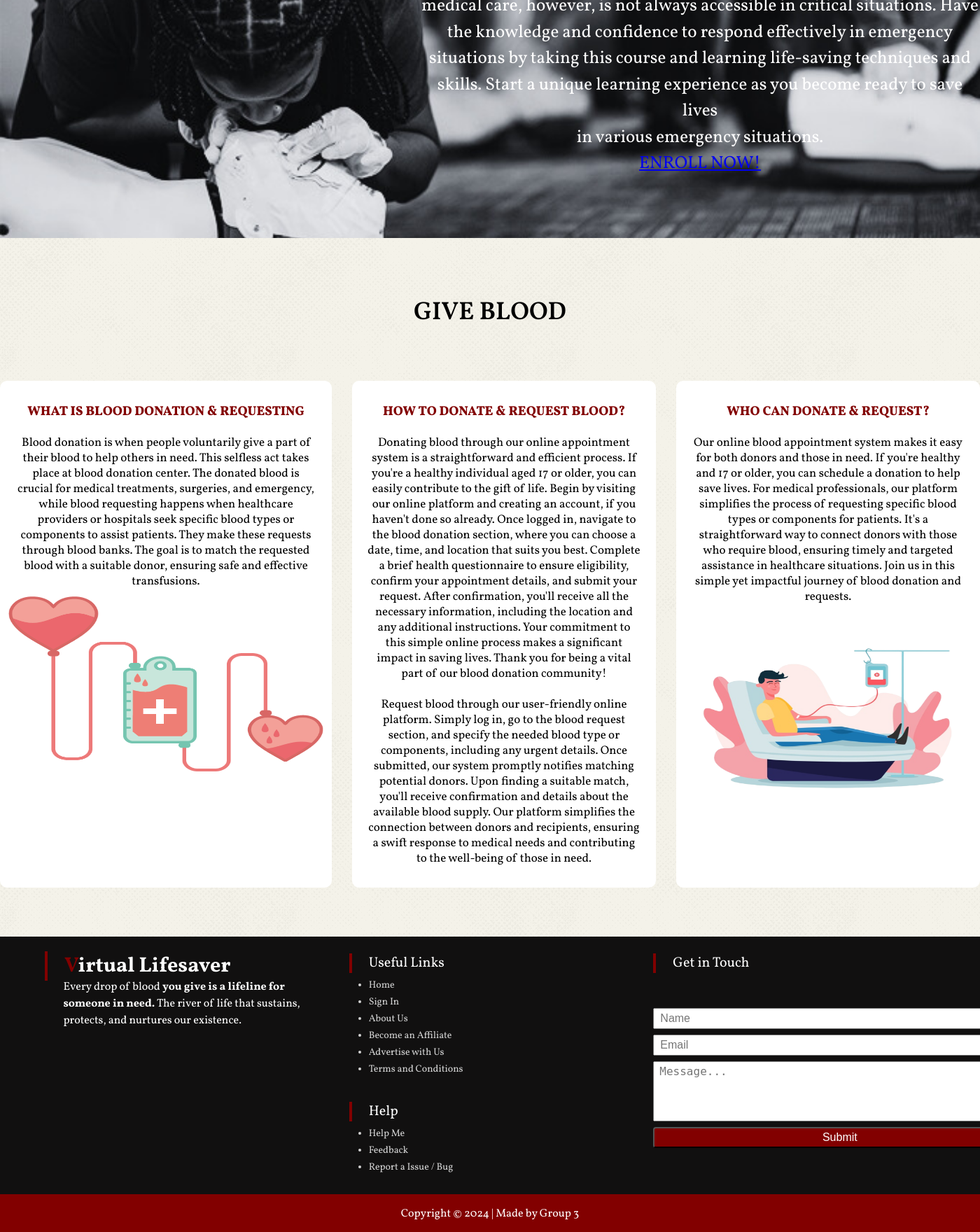
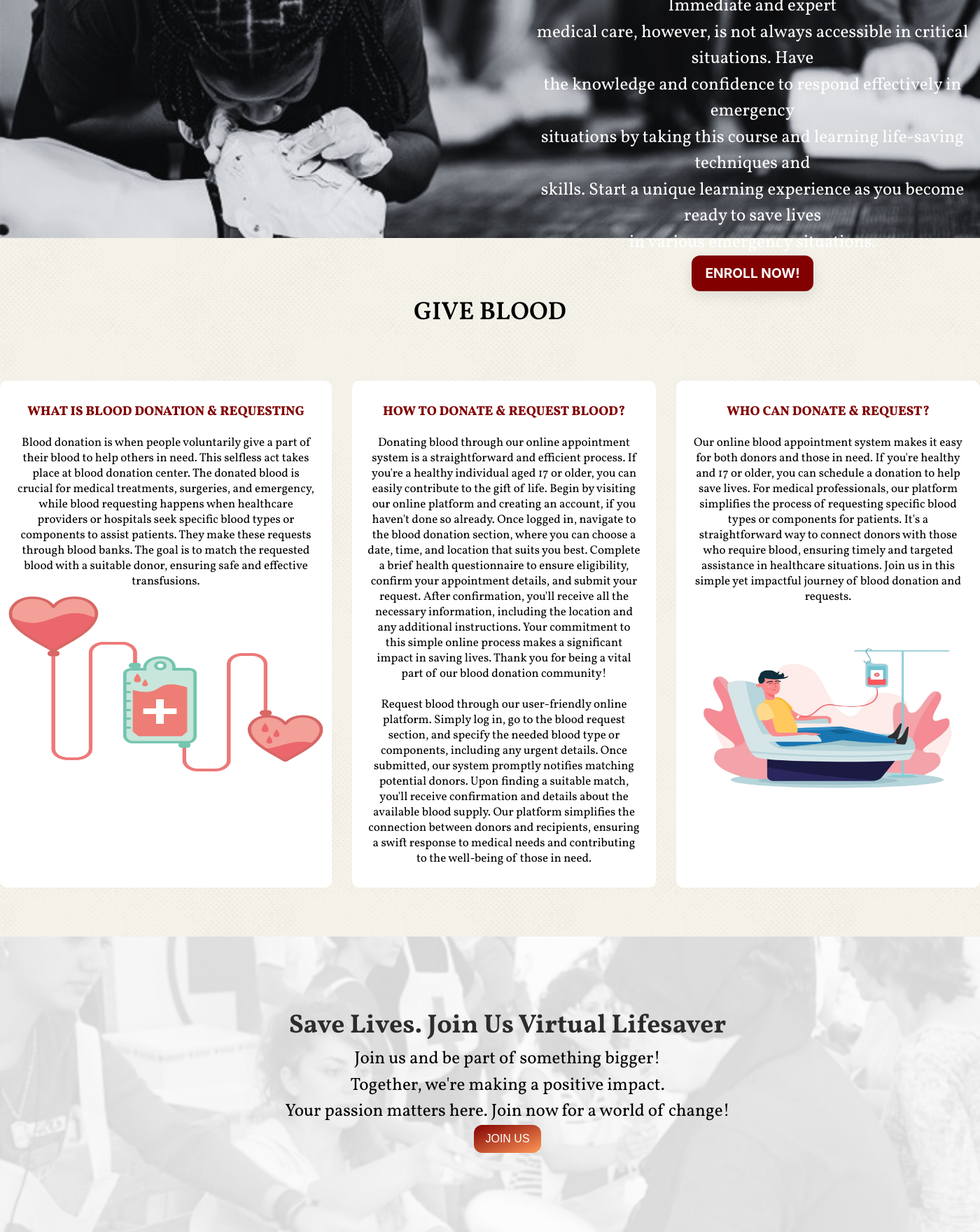
Before and after one commit to Jeromeoo/VIRTUAL-LIFESAVERS, a PHP site: page /homepage.php in a window 1400 px wide; the page is wider, and only the part inside the window is pictured. Shown: the part 1160-2920 px from the top of that part at 70% size. Run offline with PHP 8.4, Linux system fonts and the light colour scheme.

Commit message:
FINAL NA!

```diff
--- a/css/homepage.css
+++ b/css/homepage.css
@@ -208,7 +208,7 @@ nav {
 
 .certified{
     font-size:  25px;
-    padding-left: 600px;
+    padding-left: 750px;
     padding-top: 100px;
 }
 
@@ -221,6 +221,41 @@ nav {
 }
 
 
+.certified-btn {
+  align-items: center;
+  background-color: #820000;
+  border-radius: 12px;
+  box-shadow: transparent 0 0 0 3px,rgba(18, 18, 18, .1) 0 6px 20px;
+  box-sizing: border-box;
+  color: #121212;
+  cursor: pointer;
+  display: inline-flex;
+  flex: 1 1 auto;
+  font-family: Inter,sans-serif;
+  font-size: 1.2rem;
+  font-weight: 700;
+  line-height: 1;
+  margin: 0;
+  outline: none;
+  padding: 1rem 1.2rem;
+  text-align: center;
+  text-decoration: none;
+  transition: box-shadow .2s,-webkit-box-shadow .2s;
+  white-space: nowrap;
+  border: 0;
+  user-select: none;
+  -webkit-user-select: none;
+  touch-action: manipulation;
+}
+
+.certified-btn a{
+    color: white;
+    text-decoration: none;
+}
+
+.certified-btn:hover {
+  box-shadow: lightgoldenrodyellow 0 0 0 3px, transparent 0 0 0 0;
+}
 /** tips section */
 .tips {
   width: auto;
@@ -268,6 +303,53 @@ nav {
 
 .tips-col:hover{
     box-shadow: 0 0 20px 0px rgba(0,0,0,0.2);
+}
+
+.join-us {
+    font-size: 25px;
+    padding: 100px 50px 150px 100px;
+    text-align: center;
+    background-image: url(images/join.png);
+    background-position: center;
+    background-repeat: no-repeat;
+    background-size: cover;
+}
+.join-us h1{
+    color: #2C2C2C;
+}
+
+.join-btn {
+  background: linear-gradient(to bottom right, #820000, #FF9A5A);
+  border: 0;
+  border-radius: 12px;
+  color: #FFFFFF;
+  cursor: pointer;
+  display: inline-block;
+  font-size: 16px;
+  font-weight: 500;
+  line-height: 2.5;
+  outline: transparent;
+  padding: 0 1rem;
+  text-align: center;
+  text-decoration: none;
+  transition: box-shadow .2s ease-in-out;
+  user-select: none;
+  -webkit-user-select: none;
+  touch-action: manipulation;
+  white-space: nowrap;
+}
+
+.join-btn a{
+    color: white;
+    text-decoration: none;
+}
+
+.join-btn:not([disabled]):focus {
+  box-shadow: 0 0 .25rem rgba(0, 0, 0, 0.5), -.125rem -.125rem 1rem rgba(239, 71, 101, 0.5), .125rem .125rem 1rem rgba(255, 154, 90, 0.5);
+}
+
+.join-btn:not([disabled]):hover {
+  box-shadow: 0 0 .25rem rgba(0, 0, 0, 0.5), -.125rem -.125rem 1rem rgba(239, 71, 101, 0.5), .125rem .125rem 1rem rgba(255, 154, 90, 0.5);
 }
 
 /** footer **/
--- a/css/signin.css
+++ b/css/signin.css
@@ -221,3 +221,8 @@ form h4 {
   form .text h4 a:hover{
     text-decoration: underline;
   }
+
+  .certified-btn {
+    border: 1px solid red;
+
+  }
--- a/homepage.php
+++ b/homepage.php
@@ -77,9 +77,11 @@
           skills. Start a unique learning experience as you become ready to save lives <br>
           in various emergency situations.
 </p>
-<div class="certified-btn">
+<button class="certified-btn">
 <a href="https://redcross.elearnified.com/">ENROLL NOW!</a>
-  </div>
+</button>
+
+
 </div>
 
 
@@ -138,6 +140,20 @@
           </div>
   </div>
 </div>
+
+</section>
+
+<section>
+    <div class="join-us">
+    <h1>Save Lives. Join Us Virtual Lifesaver</h1>
+    <p>Join us and be part of something bigger! <br>
+    Together, we're making a positive impact. <br>
+        Your passion matters here. Join now for a world of change!</p>
+    <button class="join-btn">
+        <a href="">JOIN US</a>
+    </button>
+
+    </div>
 
 </section>
 
```
Also changed, not shown: css/images/join.png (added).
